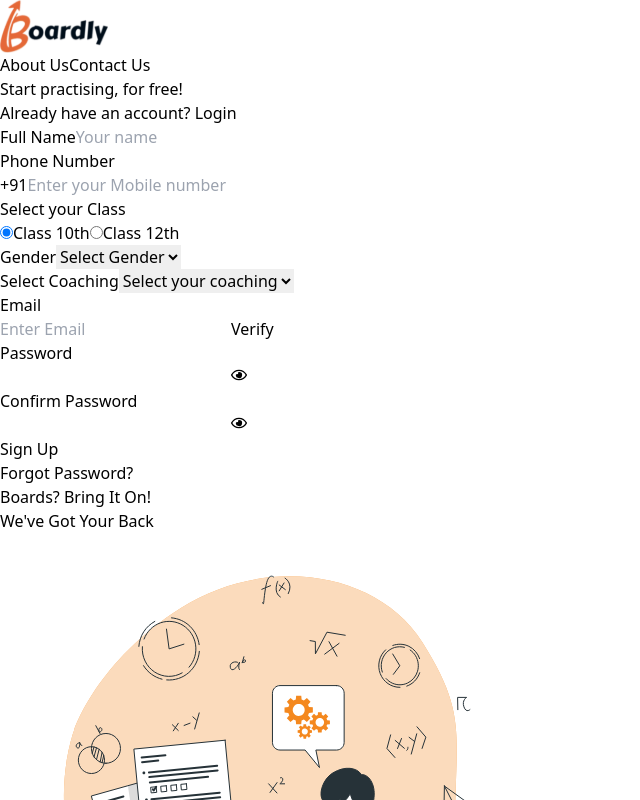
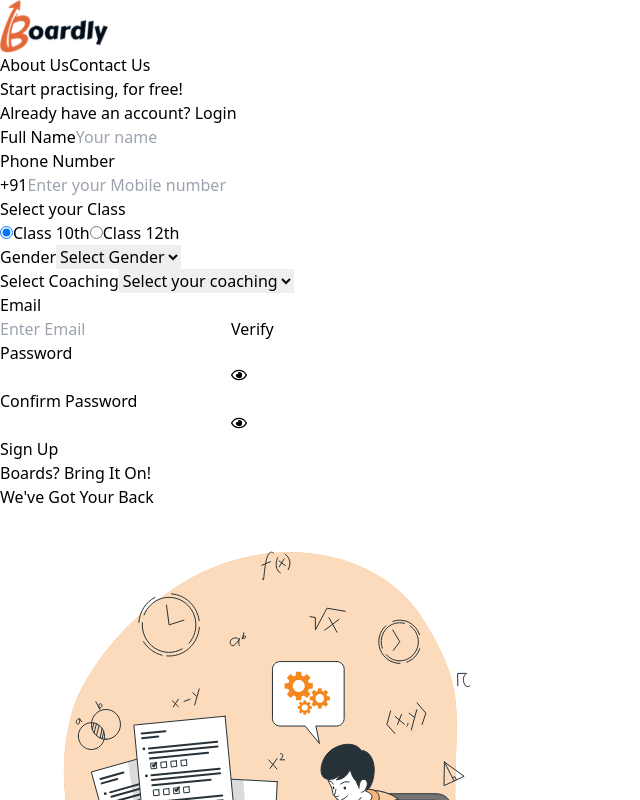
Before and after one commit to knightofkalki/Boardly, a React (Vite) app: page /landing in a window 1280 px wide. Shown: the top 800 px of the page, without its empty margins (0-640 px from the left). Built offline with nearby package versions, Linux system fonts and the light colour scheme; a web font is replaced by a local one.

Commit message:
removed anchor for forgot pass

```diff
--- a/src/components/Landing/Hero.jsx
+++ b/src/components/Landing/Hero.jsx
@@ -534,7 +534,6 @@ export default function Hero() {
 									)
 									}
 								</form>
-								<a href='/forgot-password' className='text-blue-500 hover:text-blue-700 transition duration-300 ease-in-out'>Forgot Password?</a>
 							</motion.div>
 						</AnimatePresence>
 					</motion.div>
```
Lines whose indentation alone changed are shown as unchanged.
